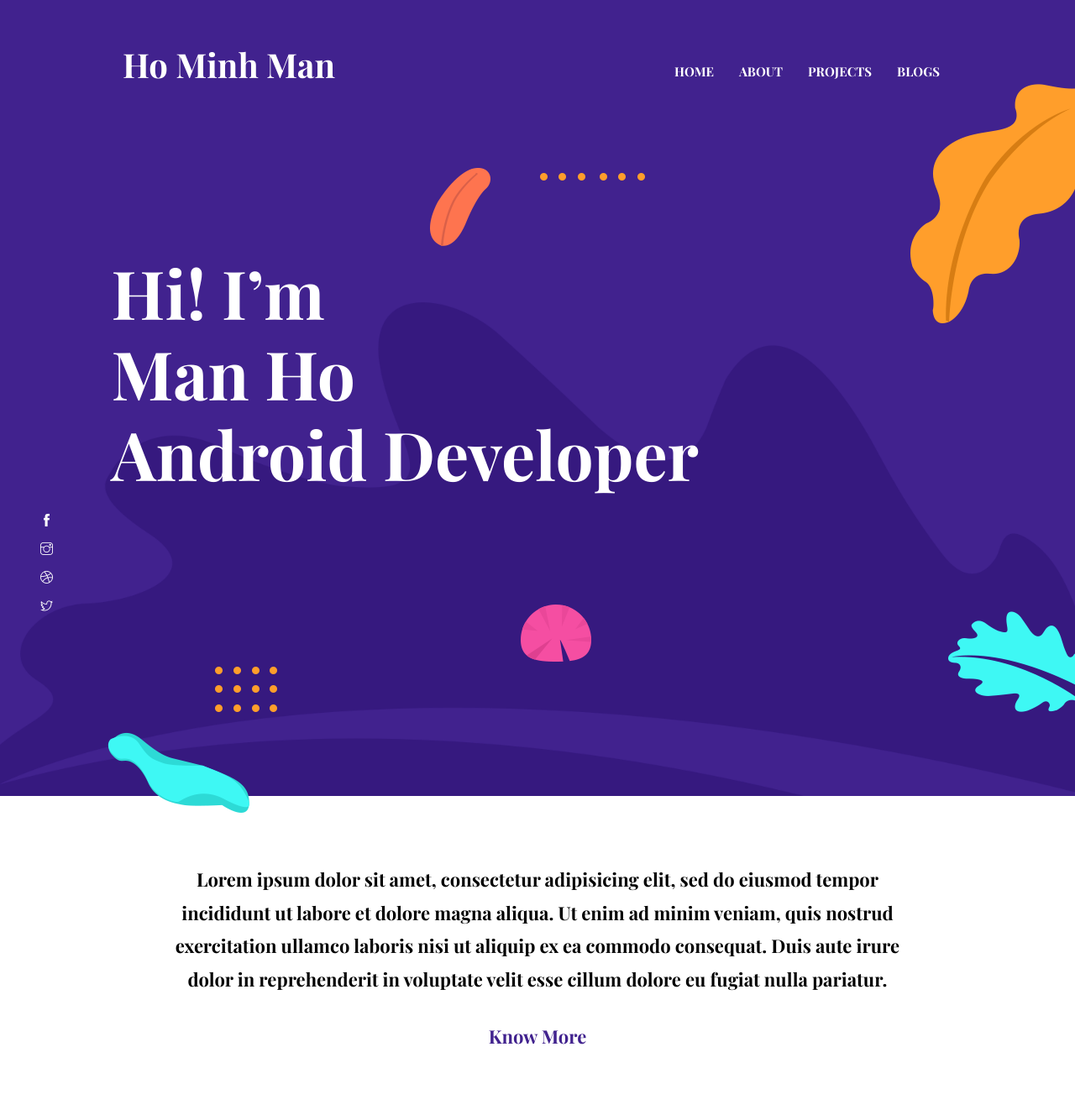
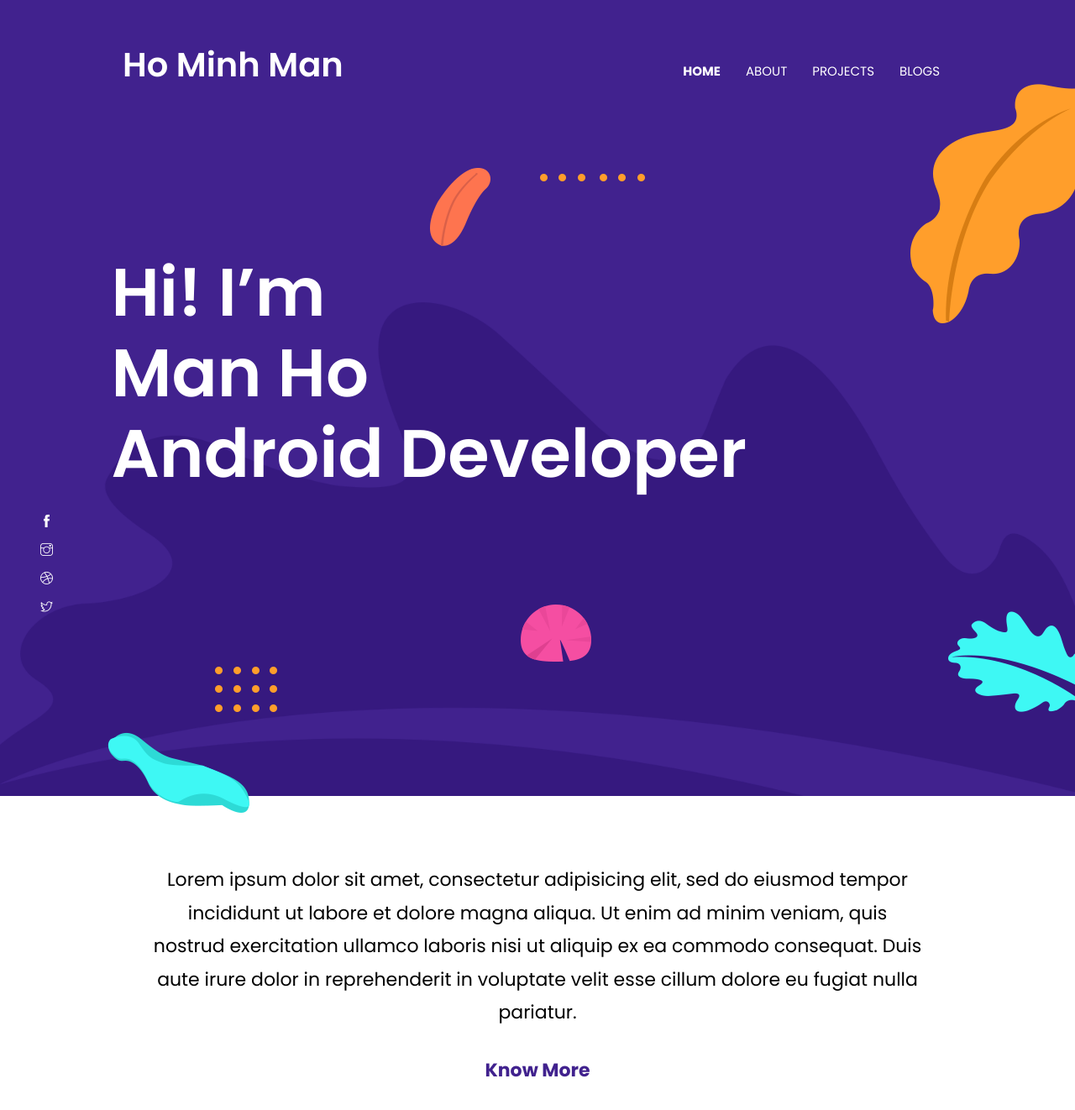
Before and after one commit to hmmanit/hmmanit.github.io, a Jekyll site: the page built from index.html, in a window 1280 px wide and 1400 px high. Shown: the top 1322 px of the window at 84% size. Built offline with Jekyll 4.4.1, drawn with Linux system fonts in a browser that asks for light colours.

Commit message:
Update fonts

```diff
--- a/assets/scss/_typography.scss
+++ b/assets/scss/_typography.scss
@@ -1,5 +1,6 @@
 /*  typography */
-@import url('https://fonts.googleapis.com/css?family=Playfair+Display:700|Roboto:400');
+// @import url('https://fonts.googleapis.com/css?family=Playfair+Display:700|Roboto:400');
+@import url('https://fonts.googleapis.com/css2?family=Didact+Gothic&family=Poppins:ital,wght@0,100;0,200;0,300;0,400;0,500;0,600;0,700;0,800;0,900;1,100;1,200;1,300;1,400;1,500;1,600;1,700;1,800;1,900&display=swap');
 
 body {
   line-height: 1.2;
@@ -23,6 +24,7 @@ p, .paragraph {
 h1,h2,h3,h4,h5,h6 {
   color: $text-color-dark;
   font-family: $secondary-font;
+  font-weight: 600;
   line-height: 1.2;
 }
 
--- a/assets/scss/_variables.scss
+++ b/assets/scss/_variables.scss
@@ -11,6 +11,6 @@ $white: #fff;
 $gray: #eaeaea;
 
 // Font Variables
-$primary-font: 'Roboto', sans-serif;
-$secondary-font: 'Playfair Display', serif;
+$primary-font: 'Didact Gothic', serif;
+$secondary-font: 'Poppins', serif;
 $icon-font: 'themify';
```
